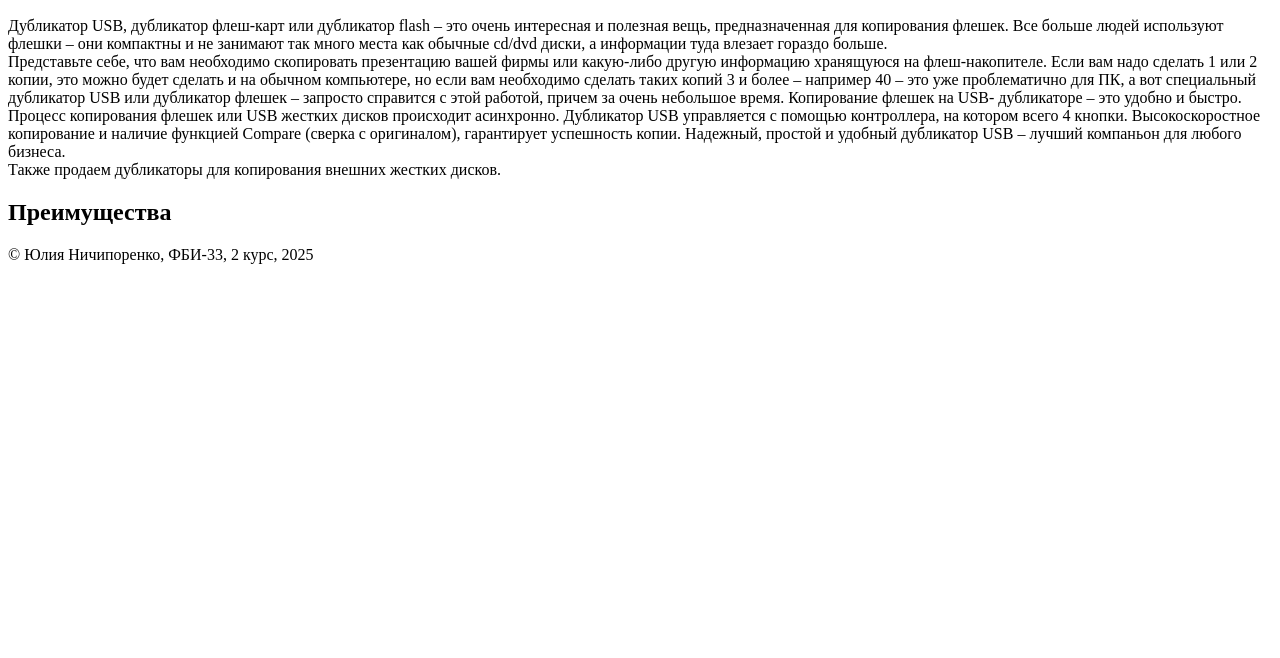
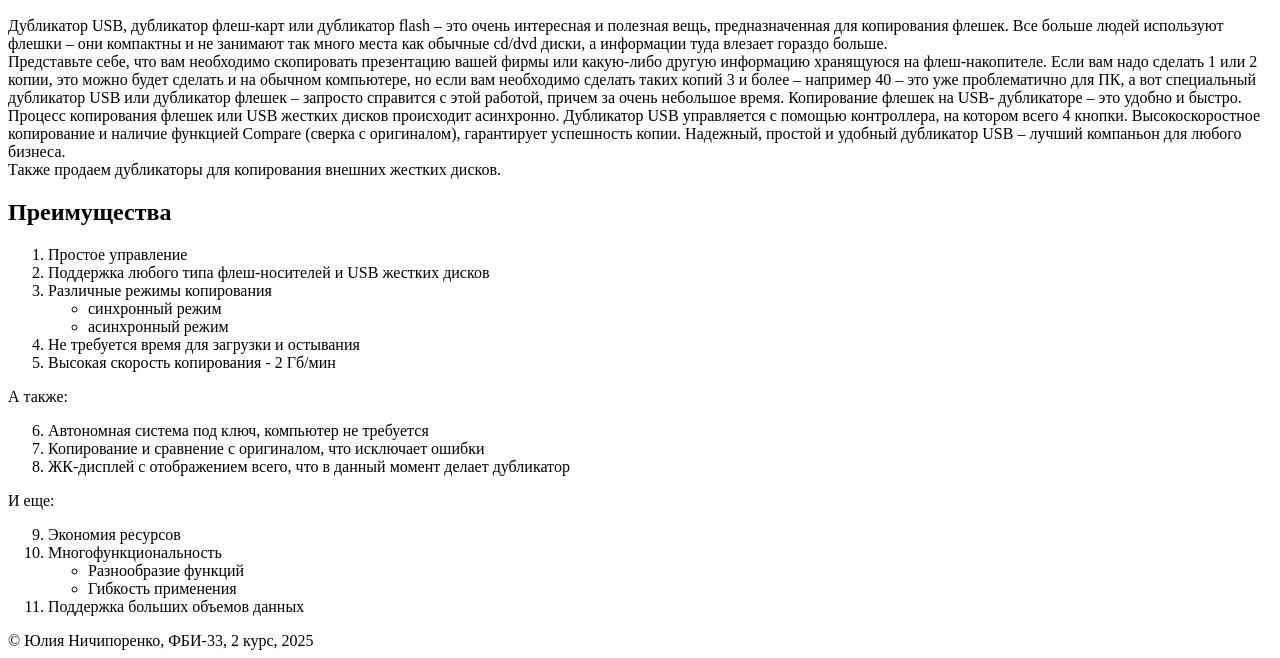
Before and after one commit to JuliaNich/web-front-labs2025, a plain HTML site: page lab2/usb.html in a window 1280 px wide. Shown: the part 146-804 px from the top of the page. Drawn offline with Linux system fonts and the light colour scheme.

Commit message:
Преимущества

```diff
--- a/lab2/usb.html
+++ b/lab2/usb.html
@@ -51,6 +51,35 @@
         </div>
 
             <h2>Преимущества</h2>
+
+            <ol>
+                <li>Простое управление</li>
+                <li>Поддержка любого типа флеш-носителей и USB жестких дисков</li>
+                <li>Различные режимы копирования</li>
+                    <ul>
+                        <li>синхронный режим</li>
+                        <li>асинхронный режим</li>
+                    </ul>
+                <li>Не требуется время для загрузки и остывания</li>
+                <li>Высокая скорость копирования - 2 Гб/мин</li>
+            </ol>
+                <div>А также:</div>
+            <ol start="6">
+                <li>Автономная система под ключ, компьютер не требуется</li>
+                <li>Копирование и сравнение с оригиналом, что исключает ошибки</li>
+                <li>ЖК-дисплей с отображением всего, что в данный момент делает дубликатор</li>
+            </ol>
+                <div>И еще:</div>
+            <ol start="9">
+                <li>Экономия ресурсов</li>
+                <li>Многофункциональность</li>
+                    <ul>
+                        <li>Разнообразие функций</li>
+                        <li>Гибкость применения</li>
+                    </ul>
+                <li>Поддержка больших объемов данных</li>
+            </ol>
+
         </main>
 
         <footer>
```
